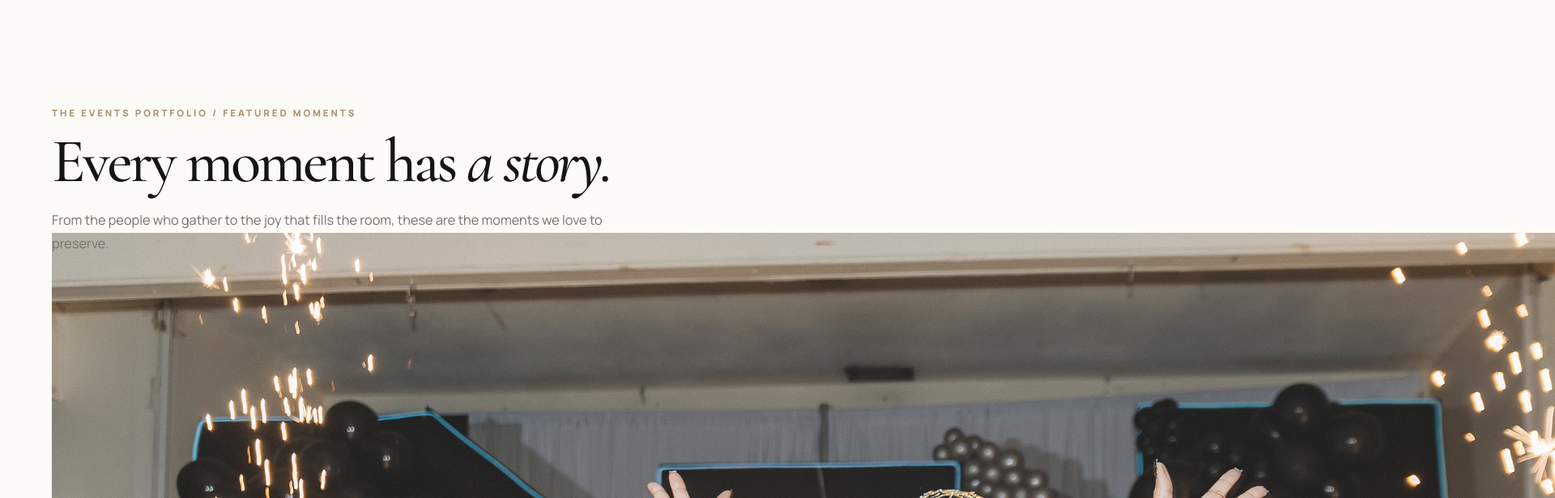
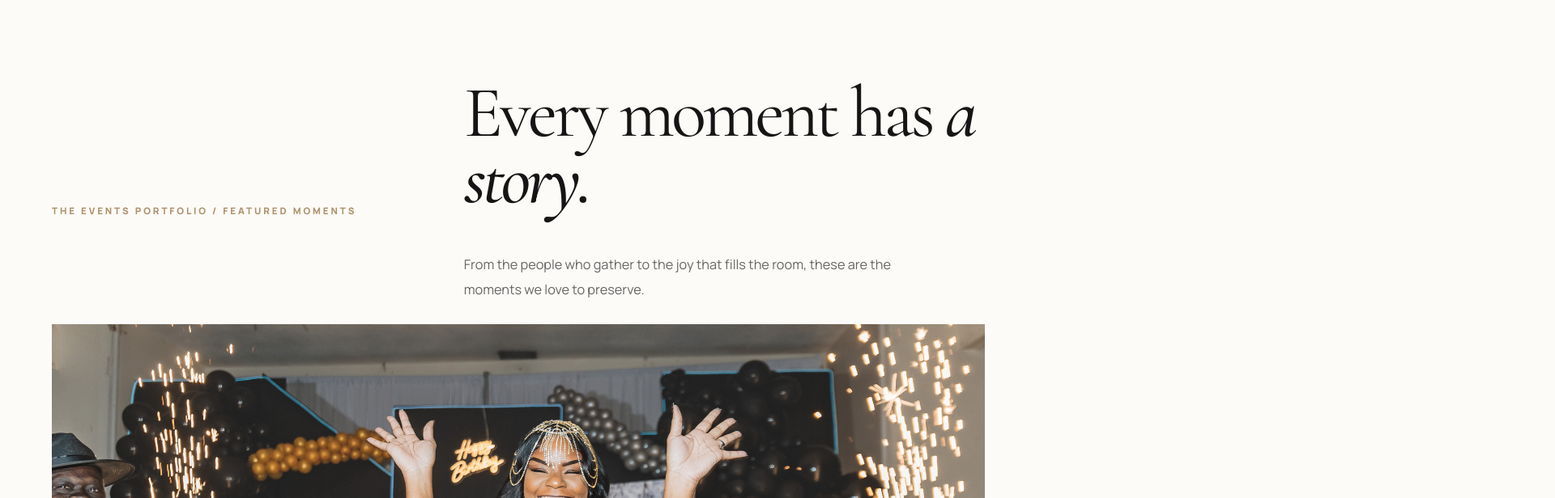
Before and after one commit to jahmanifairweather-design/kvs-production, a plain HTML site: page events.html in a window 1280 px wide. Shown: the part 1580-2196 px from the top of the page at 81% size, 1920 px wide, since content can reach past the window. Drawn offline with nearby package versions, Linux system fonts and the light colour scheme.

Commit message:
Style luxury events photo gallery

```diff
--- a/assets/styles.css
+++ b/assets/styles.css
@@ -405,3 +405,18 @@ h1 em,h2 em{font-weight:400}
 @media(max-width:1050px){.manifesto-section .split{grid-template-columns:1fr}}
 @media(max-width:720px){.editorial-hero h1{font-size:clamp(3.9rem,15vw,6rem)}.editorial-hero .hero-content{padding-bottom:105px}.portfolio-heading{display:block;padding-bottom:35px}.portfolio-heading h2{margin-top:20px}.editorial-grid{grid-template-columns:1fr;gap:8px;padding:0 8px 8px}.editorial-grid .category-card{min-height:67svh}.editorial-grid .category-card h3{font-size:clamp(3.5rem,13vw,5.5rem)}.manifesto-section{padding:100px 0}.editorial-finale{padding:110px 0}.editorial-hero .cta-row{display:flex}.editorial-hero .btn{width:auto}}
 @media(prefers-reduced-motion:reduce){html{scroll-behavior:auto}.hero-media,.page-hero-media{animation:none!important;transform:none!important}.reveal{opacity:1!important;transform:none!important;transition:none!important}.category-card::before{transition:none!important}}
+
+/* Events portfolio — editorial gallery */
+.event-gallery-section{padding:100px 0 140px;background:#fdfbf7}
+.event-gallery-intro{display:grid;grid-template-columns:1fr 1.5fr;gap:24px 80px;align-items:end;padding-bottom:55px}
+.event-gallery-intro h2{font-size:clamp(3.8rem,7vw,8rem);line-height:.92;font-weight:400}
+.event-gallery-intro p{grid-column:2;max-width:540px;line-height:1.9;color:#666}
+.event-gallery-layout{display:grid;grid-template-columns:1fr 1fr;gap:15px}
+.event-gallery-layout figure{position:relative;margin:0;overflow:hidden;background:#e6e0d7;aspect-ratio:4/5}
+.event-gallery-layout .event-gallery-feature{grid-column:span 2;aspect-ratio:16/9}
+.event-gallery-layout .event-gallery-wide{grid-column:span 2;aspect-ratio:16/8}
+.event-gallery-layout img{width:100%;height:100%;object-fit:cover;display:block;transition:transform 1.2s cubic-bezier(.2,.7,.2,1)}
+.event-gallery-layout figure:hover img{transform:scale(1.035)}
+.event-gallery-layout figcaption{position:absolute;left:24px;bottom:22px;color:#fff;font-size:.65rem;text-transform:uppercase;letter-spacing:.2em;text-shadow:0 1px 9px #111}
+@media(max-width:720px){.event-gallery-section{padding:70px 0 90px}.event-gallery-intro{display:block;padding-bottom:30px}.event-gallery-intro h2{margin:18px 0}.event-gallery-layout{gap:8px}.event-gallery-layout figure{aspect-ratio:3/4}.event-gallery-layout .event-gallery-feature,.event-gallery-layout .event-gallery-wide{aspect-ratio:4/5}.event-gallery-layout figcaption{left:13px;bottom:13px;font-size:.55rem}}
+@media(prefers-reduced-motion:reduce){.event-gallery-layout img{transition:none!important}}
```
